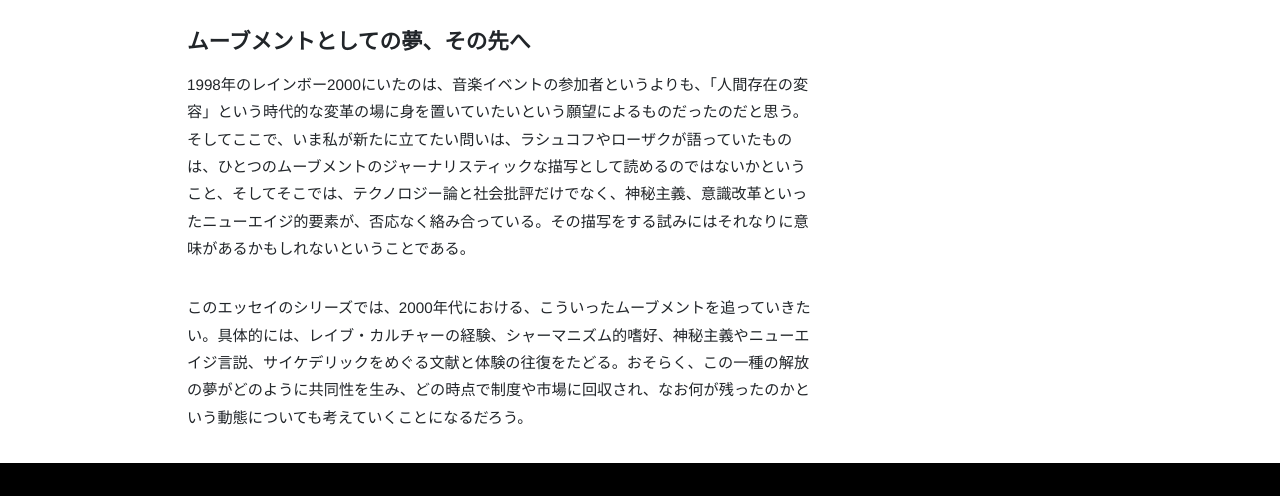
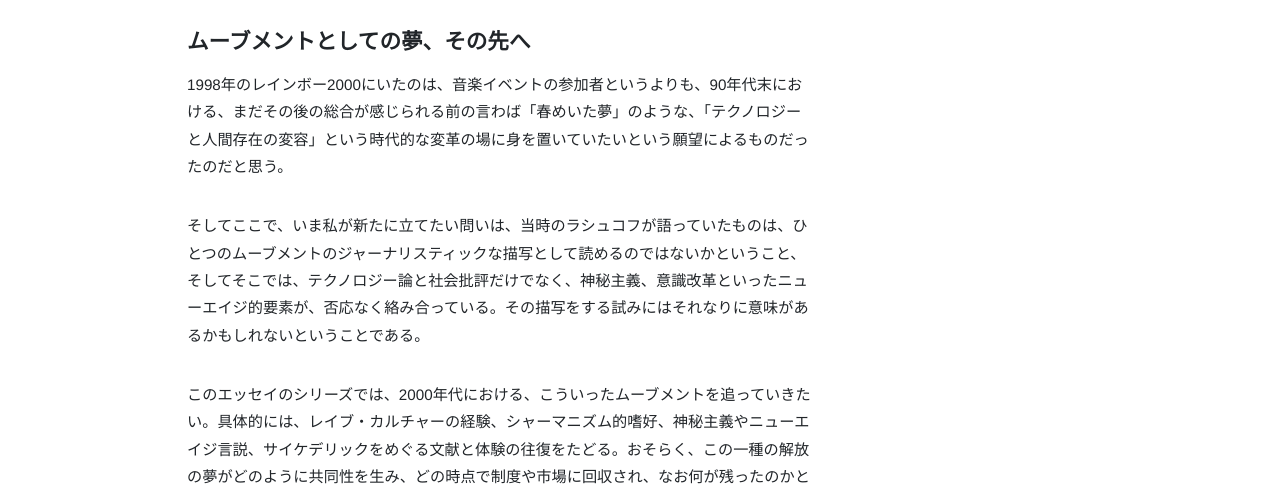
Before and after one commit to ebonitedynamo/ebonitedynamo.github.io, a plain HTML site: page psychedelic/002.html in a window 1280 px wide. Shown: the part 3380-3876 px from the top of the page. Drawn offline with Linux system fonts and the light colour scheme; files whose address does not match are found by name.

Commit message:
Site update: 2026-03-22 15:04:37

```diff
--- a/psychedelic/002.html
+++ b/psychedelic/002.html
@@ -222,7 +222,9 @@
 
 <h2>ムーブメントとしての夢、その先へ</h2>
 
-<p>1998年のレインボー2000にいたのは、音楽イベントの参加者というよりも、「人間存在の変容」という時代的な変革の場に身を置いていたいという願望によるものだったのだと思う。そしてここで、いま私が新たに立てたい問いは、ラシュコフやローザクが語っていたものは、ひとつのムーブメントのジャーナリスティックな描写として読めるのではないかということ、そしてそこでは、テクノロジー論と社会批評だけでなく、神秘主義、意識改革といったニューエイジ的要素が、否応なく絡み合っている。その描写をする試みにはそれなりに意味があるかもしれないということである。</p>
+<p>1998年のレインボー2000にいたのは、音楽イベントの参加者というよりも、90年代末における、まだその後の総合が感じられる前の言わば「春めいた夢」のような、「テクノロジーと人間存在の変容」という時代的な変革の場に身を置いていたいという願望によるものだったのだと思う。</p>
+
+<p>そしてここで、いま私が新たに立てたい問いは、当時のラシュコフが語っていたものは、ひとつのムーブメントのジャーナリスティックな描写として読めるのではないかということ、そしてそこでは、テクノロジー論と社会批評だけでなく、神秘主義、意識改革といったニューエイジ的要素が、否応なく絡み合っている。その描写をする試みにはそれなりに意味があるかもしれないということである。</p>
 
 <p>このエッセイのシリーズでは、2000年代における、こういったムーブメントを追っていきたい。具体的には、レイブ・カルチャーの経験、シャーマニズム的嗜好、神秘主義やニューエイジ言説、サイケデリックをめぐる文献と体験の往復をたどる。おそらく、この一種の解放の夢がどのように共同性を生み、どの時点で制度や市場に回収され、なお何が残ったのかという動態についても考えていくことになるだろう。</p>
 
```
Also changed, not shown: psychedelic/index.html (+3 -1 lines).
